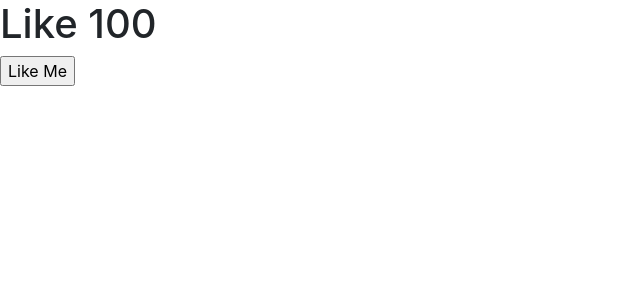
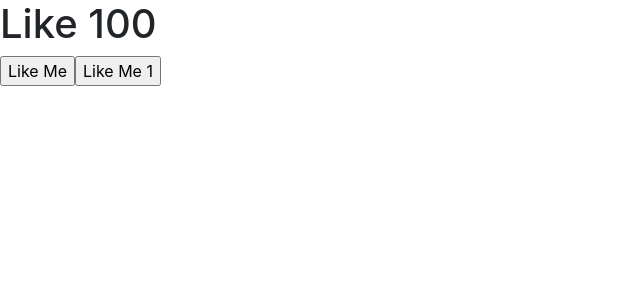
Before and after one commit to dac-23/my-react-app-with-redux, a React (Create React App) app: page / in a window 1280 px wide. Shown: the top 300 px of the page, without its empty margins (0-640 px from the left). Built offline with nearby package versions, Linux system fonts and the light colour scheme; the HTML template or start-up script is replaced by a standard one.

Commit message:
call member funcn with default param

```diff
--- a/src/App.js
+++ b/src/App.js
@@ -17,11 +17,18 @@ function EventDemo() {
     alert();
   };
 
+  // default covention of the param name is :: e, p1
+  let likeMe1 = (e) => {
+    console.log(e);
+    console.log(e.target);
+  };
+
   // UI
   return (
     <div>
       <h1>Like {counter}</h1>
       <input type="button" value="Like Me" onClick={likeMe} />
+      <input type="button" value="Like Me 1" onClick={likeMe1} />
     </div>
   );
 }
```
